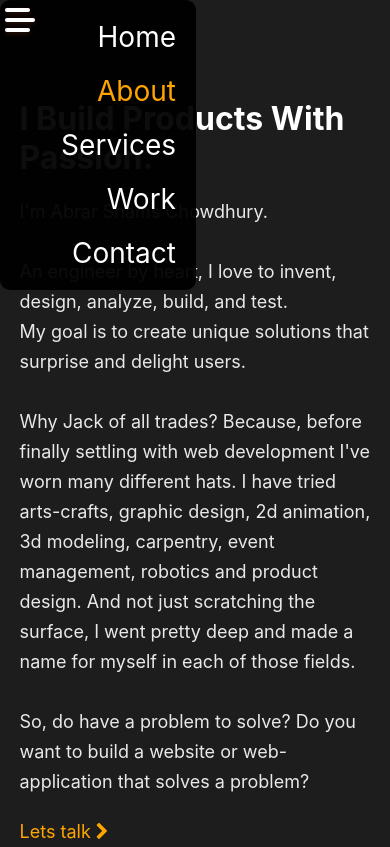
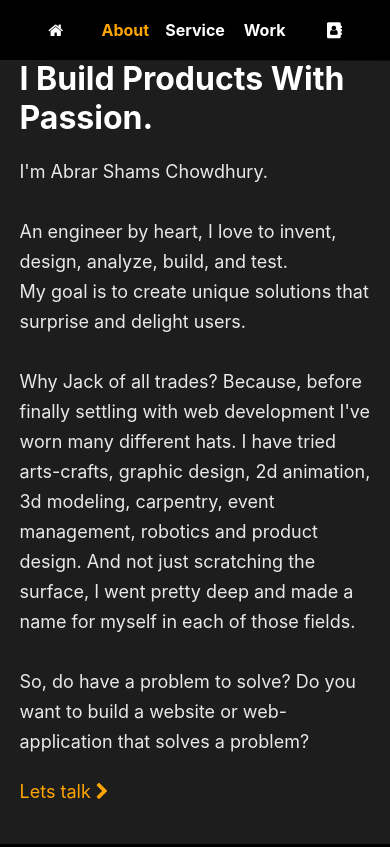
Before and after one commit to AbrarChowdhury/my-portfo, a React (Create React App) app: page /about in a window 390 px wide. Built offline with nearby package versions, Linux system fonts and the light colour scheme.

Commit message:
hamburger removed for simplicity

```diff
--- a/src/App.css
+++ b/src/App.css
@@ -72,15 +72,15 @@ a{
     animation: fade-in-up 0.6s ease-in;
   } */
 
-
-  .menu-btn-burger, .menu-btn{
+  /*mobile-only*/
+  .menu-btn-burger, .menu-btn, .mobile-only{
     display: none;
   }
 
 
 @media only screen and (max-width : 500px) {
 
-    .menu-btn-burger, .menu-btn{
+    .menu-btn-burger, .menu-btn, .mobile-only {
       display: block;
     }
     .half-container{
--- a/src/App.js
+++ b/src/App.js
@@ -1,6 +1,5 @@
 import React from 'react';
 import './App.css';
-import MobileNav from './components/mobileNav/mobileNav.component'
 import Navbar from './components/navbar/navbar.component'
 import Home from './home'
 import About from './about'
@@ -14,7 +13,6 @@ function App() {
     <Router>
       <div className="App">
         <Navbar />
-        <MobileNav />
         <ScrollToTop/>
         <Route path="/" exact component={Home}/>
         <Route path="/about" component={About}/>
--- a/src/components/mobileNav/mobileNav.component.jsx
+++ /dev/null
@@ -1,24 +0,0 @@
-import React, { Component} from 'react';
-import './mobileNav.style.css'
-import NavLinks from './navLinks/navlinks.component'
-
-class MobileNav extends Component {
-    state = {
-        isClicked: false,
-    }
-    render() {
-        const classText= this.state.isClicked ? "menu-btn open" : "menu-btn"
-        return (
-            <div>
-                {this.state.isClicked? <NavLinks animation="fade-in" />: <NavLinks animation="fade-out" />}
-            <div className= {classText} onClick={() => {
-                this.setState({isClicked: !this.state.isClicked})
-            }}>
-                    <div className='menu-btn-burger'></div>
-            </div>
-            </div>
-        );
-    }
-}
-
-export default MobileNav;
--- a/src/components/mobileNav/mobileNav.style.css
+++ /dev/null
@@ -1,51 +0,0 @@
-.menu-btn {
-    position: relative;
-    display: flex;
-    justify-content: center;
-    align-items: center;
-    width: 40px;
-    height: 40px;
-    cursor: pointer;
-    transition: all .5s ease-in-out;
-    z-index: 20;
-}
-.menu-btn-burger{
-    width: 30px;
-    height: 4px;
-    background: white;
-    border-radius: 5px;
-    box-shadow: 0 2px 5px rgba(255, 101, 47, .2);
-    transition: all .5s ease-in-out;
-}
-.menu-btn-burger::before,
-.menu-btn-burger::after {
-    content: '';
-    position: absolute;
-    width: 25px;
-    height: 4px;
-    background: white;
-    border-radius: 5px;
-    box-shadow: 0 2px 5px rgba(255, 101, 47, .2);
-    transition: all .5s ease-in-out;
-}
-
-.menu-btn-burger::before{
-    transform:translateY(-10px)
-}
-.menu-btn-burger::after{
-    transform:translateY(10px)
-}
-
-/* ANIMATION */
-
-.menu-btn.open .menu-btn-burger {
-    transform: translateX(-50px);
-    background: transparent;
-    box-shadow: none;
-}
-.menu-btn.open .menu-btn-burger::before {
-    transform: rotate(45deg) translate(35px, -35px);
-}
-.menu-btn.open .menu-btn-burger::after {
-    transform: rotate(-45deg) translate(35px, 35px);
-}
--- a/src/components/mobileNav/navLinks/navlinks.component.jsx
+++ /dev/null
@@ -1,29 +0,0 @@
-import React from 'react';
-import { NavLink } from 'react-router-dom'
-import './navlinks.style.css'
-
-const NavLinks = (props) => {
-    return (
-        <div className={"mobile-class-links " + props.animation}>
-
-            <NavLink exact className="main-nav" activeClassName="main-nav-active" to="/">
-                Home
-            </NavLink>
-            <NavLink exact className="main-nav" activeClassName="main-nav-active" to="/about">
-                About
-            </NavLink>
-            <NavLink exact className="main-nav" activeClassName="main-nav-active" to="/services">
-                Services
-            </NavLink>
-            <NavLink exact className="main-nav" activeClassName="main-nav-active" to="/work">
-                Work
-            </NavLink>
-            <NavLink exact className="main-nav" activeClassName="main-nav-active" to="/contact">
-                Contact
-            </NavLink>
-
-        </div>
-    );
-};
-
-export default NavLinks;
--- a/src/components/mobileNav/navLinks/navlinks.style.css
+++ /dev/null
@@ -1,18 +0,0 @@
-.mobile-class-links{
-    display: grid;
-    background: rgba(0, 0, 0, 0.95);
-    grid-gap: 20px;
-    position: absolute;
-    left: 0;
-    top: 0;
-    width: 40vw;
-    border-radius: 10px;
-    align-items: flex-end;
-    text-align: end;
-    padding: 20px;
-    font-size: 28px;
-    z-index: 10;
-}
-.fade-in{
-    display: none;
-}
--- a/src/components/navbar/navbar.component.jsx
+++ b/src/components/navbar/navbar.component.jsx
@@ -3,22 +3,24 @@ import './navbar.style.css';
 import { NavLink } from 'react-router-dom'
 function Navbar() {
     return (
-        <nav className="only-pc">
+        <nav>
+            <div className="navbar-links">
                 <NavLink exact className="main-nav" activeClassName="main-nav-active" to="/">
-                    Home
+                    <span className= "nav-icon"><i className="fa fa-home"></i></span><span className="nav-title">Home</span>
                 </NavLink>
                 <NavLink exact className="main-nav" activeClassName="main-nav-active" to="/about">
                     About
                 </NavLink>
                 <NavLink exact className="main-nav" activeClassName="main-nav-active" to="/services">
-                    Services
+                    Service
                 </NavLink>
                 <NavLink exact className="main-nav" activeClassName="main-nav-active" to="/work">
                     Work
                 </NavLink>
                 <NavLink exact className="main-nav" activeClassName="main-nav-active" to="/contact">
-                    Contact
+                <span className= "nav-icon"><i className="fa fa-address-book"></i></span><span className="nav-title">Contact</span>
                 </NavLink>
+            </div>
         </nav>
 
     )
--- a/src/components/navbar/navbar.style.css
+++ b/src/components/navbar/navbar.style.css
@@ -13,6 +13,7 @@ nav{
   border-bottom: 1px solid;
   border-image: linear-gradient(to bottom right, rgba(255,255, 255, .2), rgba(255,255, 255,0.05));
   border-image-slice: 1;
+  z-index: 50;
 }
 .main-nav{
   display: inline;
@@ -29,3 +30,25 @@ nav{
 .main-nav-active:hover{
   color: rgba(255, 166, 0, 0.9);
 }
+@media only screen and (min-width : 500px){
+  .nav-icon{
+    display: none;
+  }
+}
+@media only screen and (max-width : 500px){
+  .navbar-links{
+    display: grid;
+    grid-gap: 10px;
+    grid-template-columns: repeat(5, 1fr);
+    justify-content: center;
+    justify-items: center;
+    justify-self: center;
+  }
+  .main-nav{
+    font-size: 16px;
+    margin-left: 0;
+  }
+  .nav-title{
+    display: none;
+  }
+}
```
